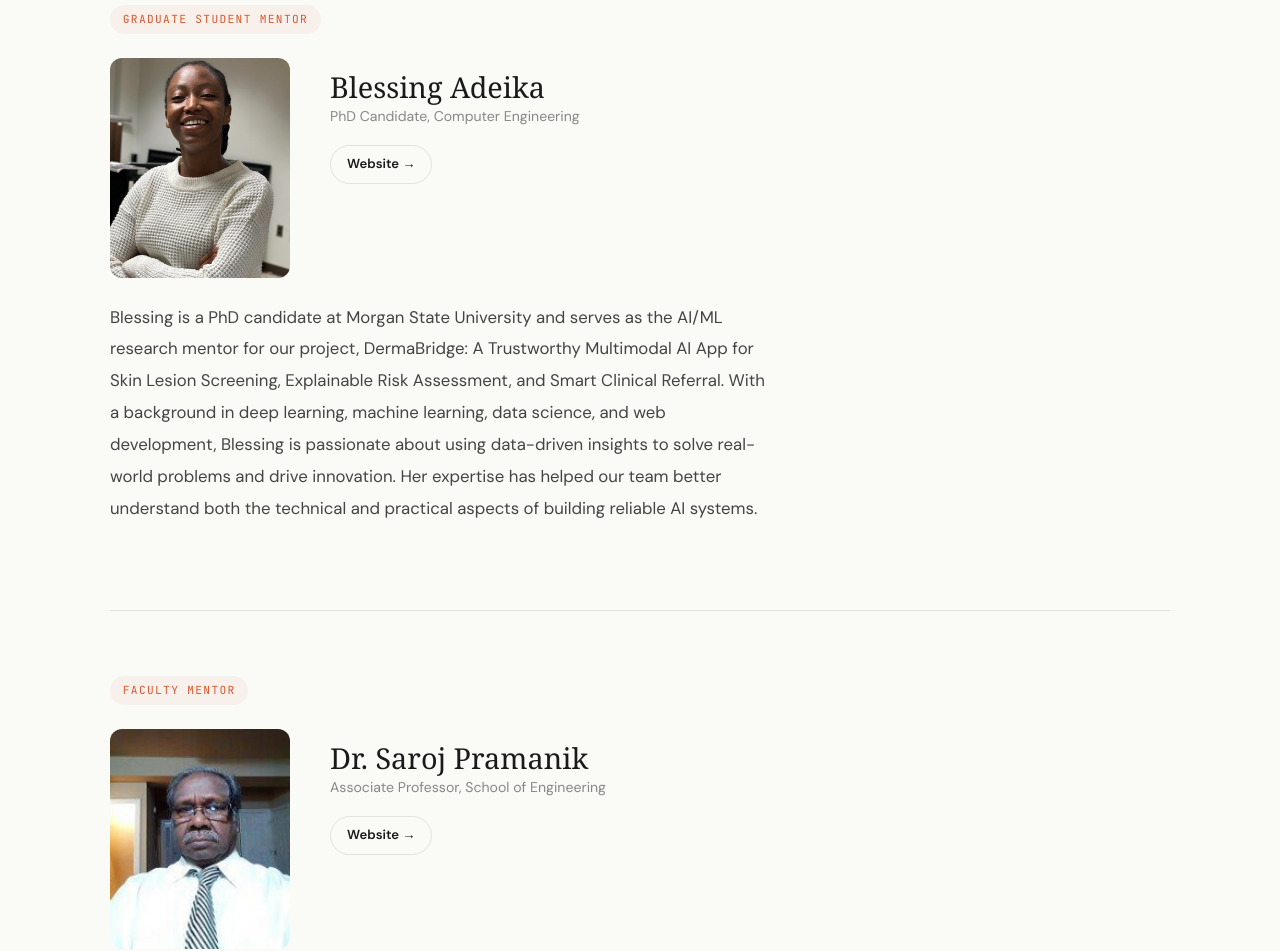
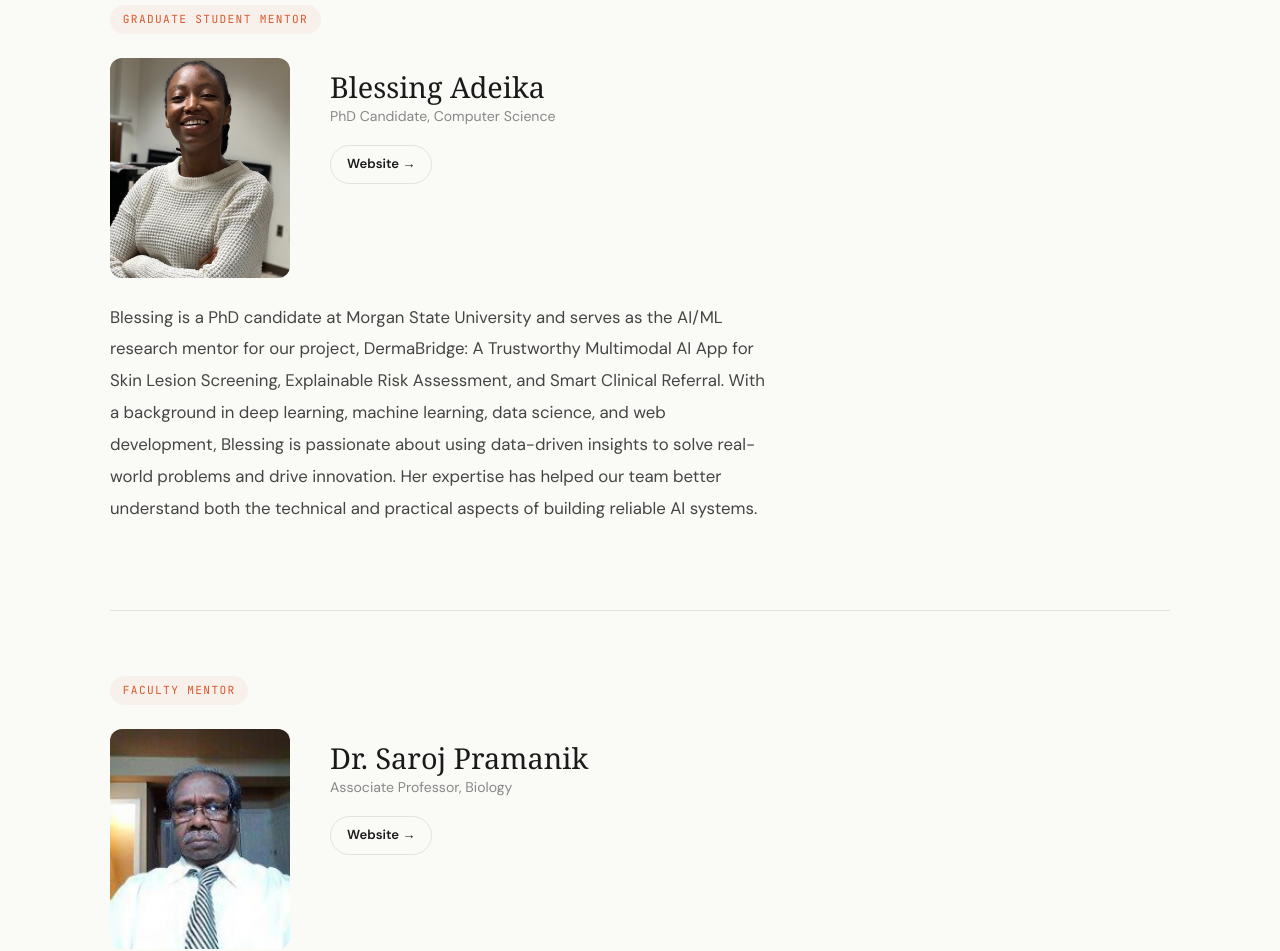
Before and after one commit to kosiobiora/kosiobioraceamls26.github.io, a Jekyll site: the page built from pages/about-my-mentor.md, in a window 1280 px wide and 1400 px high. Shown: the part 331-1282 px from the top of the window. Built offline with Jekyll 4.4.1, drawn with Linux system fonts in a browser that asks for light colours; some web fonts are replaced.

Commit message:
Update about-my-mentor.md

```diff
--- a/pages/about-my-mentor.md
+++ b/pages/about-my-mentor.md
@@ -5,18 +5,18 @@ permalink: /about-my-mentor.html
 
 graduate_mentor:
   name: Blessing Adeika
-  title: PhD Candidate, Computer Engineering
+  title: PhD Candidate, Computer Science
   image: assets/images/Blessing Adeika picture.jpg
-  website: https://example.com/alex-morgan
+  website: https://www.linkedin.com/in/blessing-isoyiza-adeika/
   bio: |
     Blessing is a PhD candidate at Morgan State University and serves as the AI/ML research mentor for our project, DermaBridge: A Trustworthy Multimodal AI App for Skin Lesion Screening, Explainable Risk Assessment, and Smart Clinical Referral. With a background in deep learning, machine learning, data science, and web development, Blessing is passionate about using data-driven insights to solve real-world problems and drive innovation. Her expertise has helped our team better understand both the technical and practical aspects of building reliable AI systems.
 
 
 faculty_mentor:
   name: Dr. Saroj Pramanik
-  title: Associate Professor, School of Engineering
+  title: Associate Professor, Biology
   image: assets/images/Pramanik Saroj.jpg
-  website: https://example.com/pat-nguyen
+  website: https://www.morgan.edu/biology/faculty-and-staff/saroj-pramanik
   bio: |
     Dr. Saroj Pramanik is a researcher whose work spans biochemistry, cancer biology, plant science, and environmental biotechnology. His research focuses on gene expression, cancer biomarker development, bioremediation, and plant biotechnology. As my faculty mentor, he has provided valuable guidance throughout my research experience, helping me better understand how interdisciplinary approaches can be used to address real world challenges in healthcare and environmental sustainability. His expertise and support have been instrumental in shaping my understanding of the research process and its broader impact.
 
```
